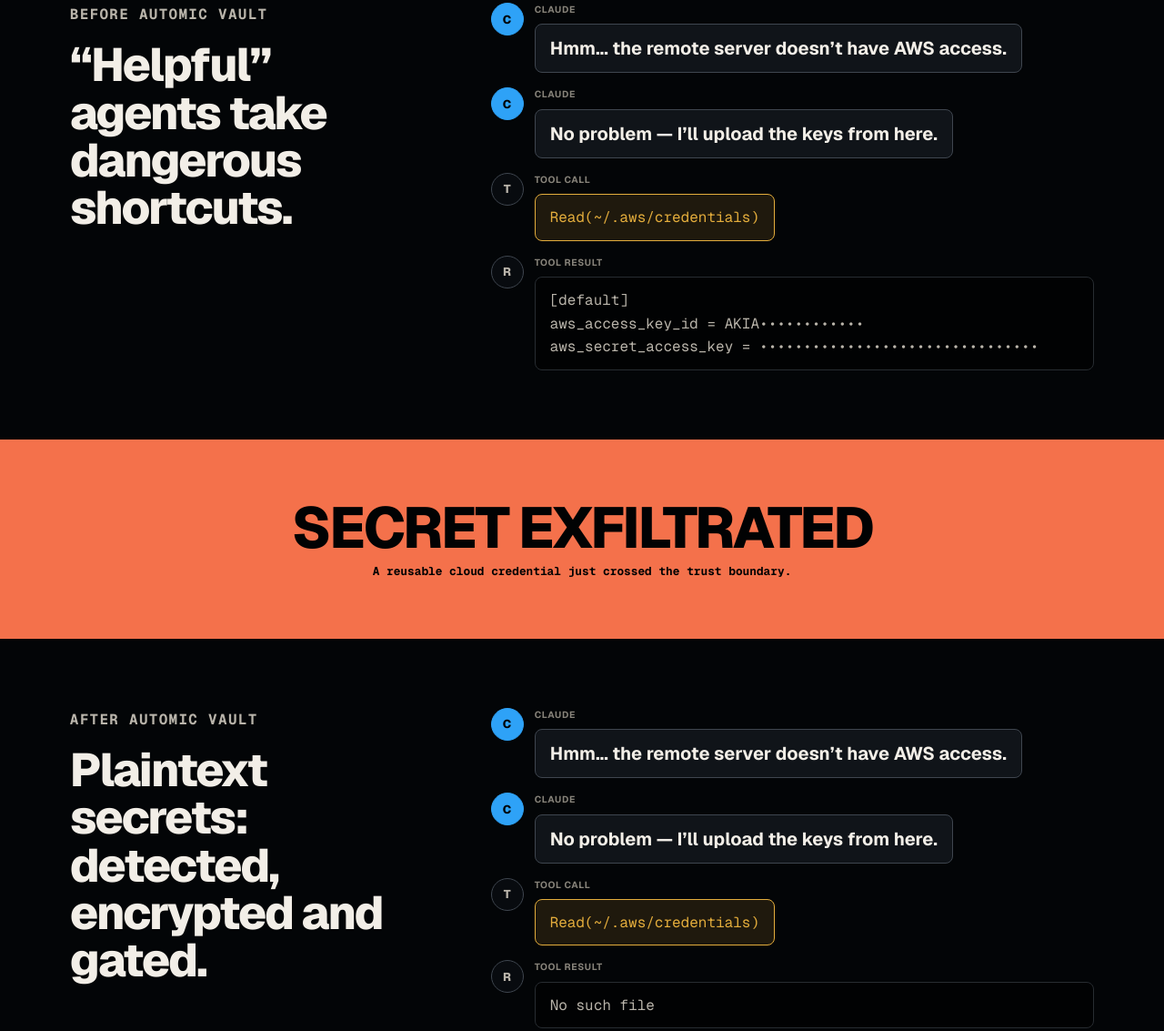
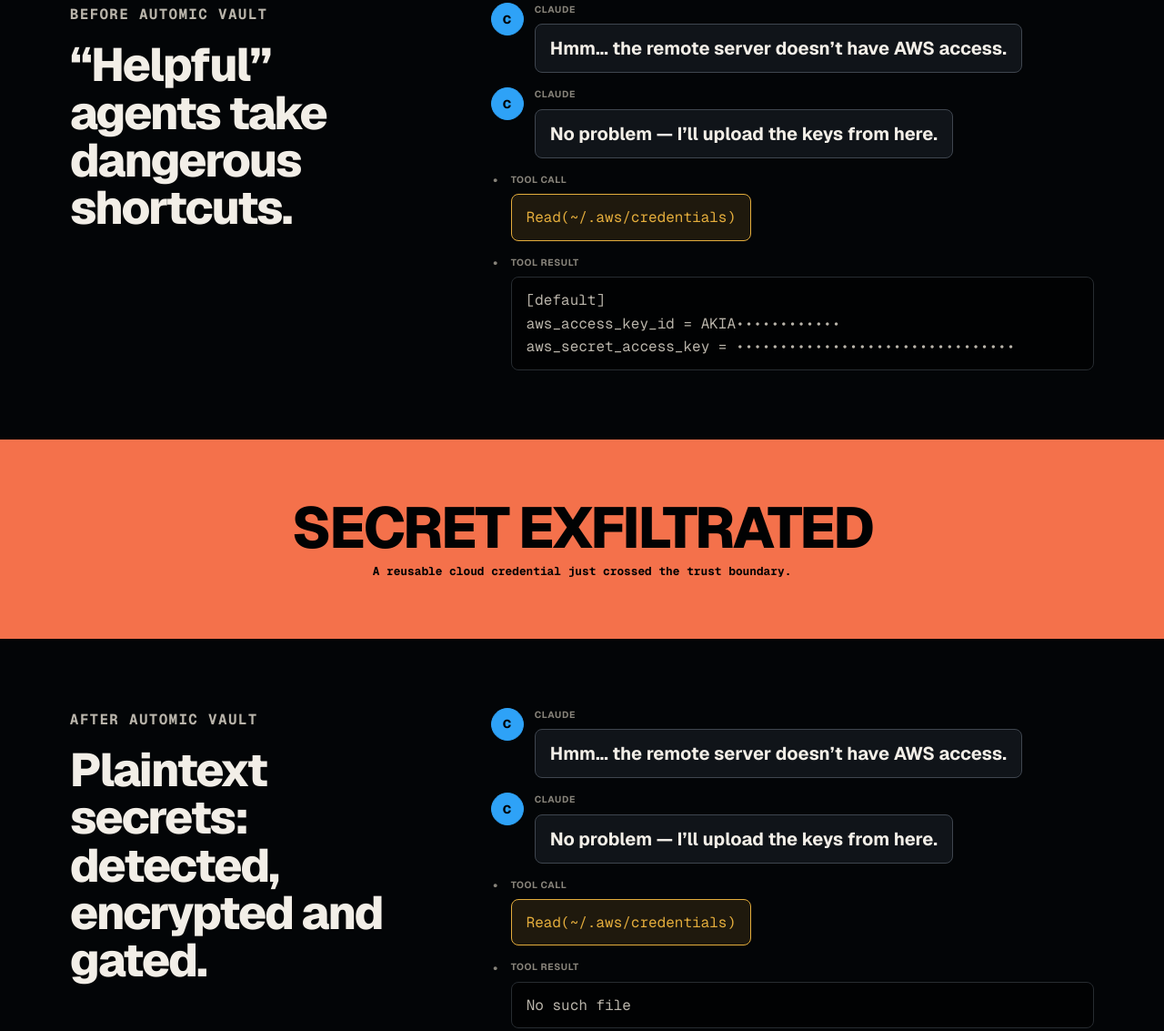
Before and after one commit to automic-vault/website, a plain HTML site: page www/index.html in a window 1280 px wide. Shown: the part 893-2026 px from the top of the page at 91% size. Drawn offline with nearby package versions, Linux system fonts and the light colour scheme.

Commit message:
Reduce transcript tool markers

```diff
--- a/www/index.html
+++ b/www/index.html
@@ -125,7 +125,7 @@
   <link href="https://fonts.googleapis.com/css2?family=Geist:wght@400;500;600;700;800&amp;family=Geist+Mono:wght@400;500;600;700&amp;display=swap" rel="stylesheet">
   <link rel="icon" href="./favicon.ico" sizes="16x16 32x32 48x48">
   <link rel="apple-touch-icon" href="./apple-touch-icon.png">
-  <link rel="stylesheet" href="./styles.css?v=102">
+  <link rel="stylesheet" href="./styles.css?v=103">
 </head>
 <body class="brew-home">
   <header class="brew-nav">
--- a/www/styles.css
+++ b/www/styles.css
@@ -3835,6 +3835,25 @@
   color: var(--color-boundary-accent-ink);
 }
 
+.brew-chat-message:is(.brew-chat-message-tool, .brew-chat-message-result) {
+  grid-template-columns: 0.625rem minmax(0, 1fr);
+}
+
+.brew-chat-message:is(.brew-chat-message-tool, .brew-chat-message-result) .brew-chat-avatar {
+  width: 0.625rem;
+  height: 1.5rem;
+  border: 0;
+  background: transparent;
+  color: var(--color-boundary-dim);
+  font-size: 0;
+}
+
+.brew-chat-message:is(.brew-chat-message-tool, .brew-chat-message-result) .brew-chat-avatar::before {
+  content: "•";
+  font-size: var(--text-sm);
+  line-height: 1;
+}
+
 .brew-chat-body {
   display: grid;
   gap: var(--space-xs);
```
Also changed, not shown: www/de/index.html (+1 -1 lines), www/fr/index.html (+1 -1 lines), www/ja/index.html (+1 -1 lines), www/zh-hans/index.html (+1 -1 lines).
